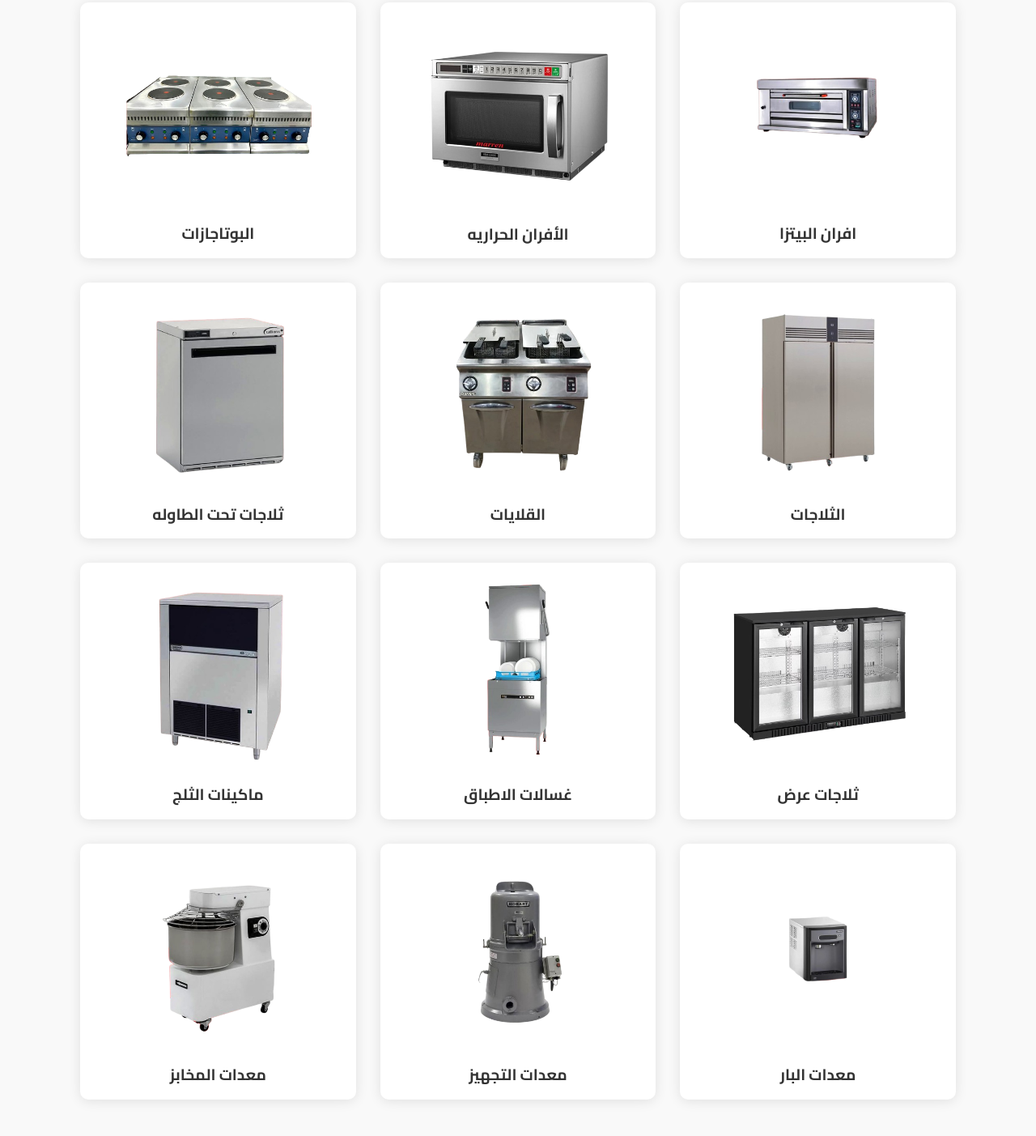
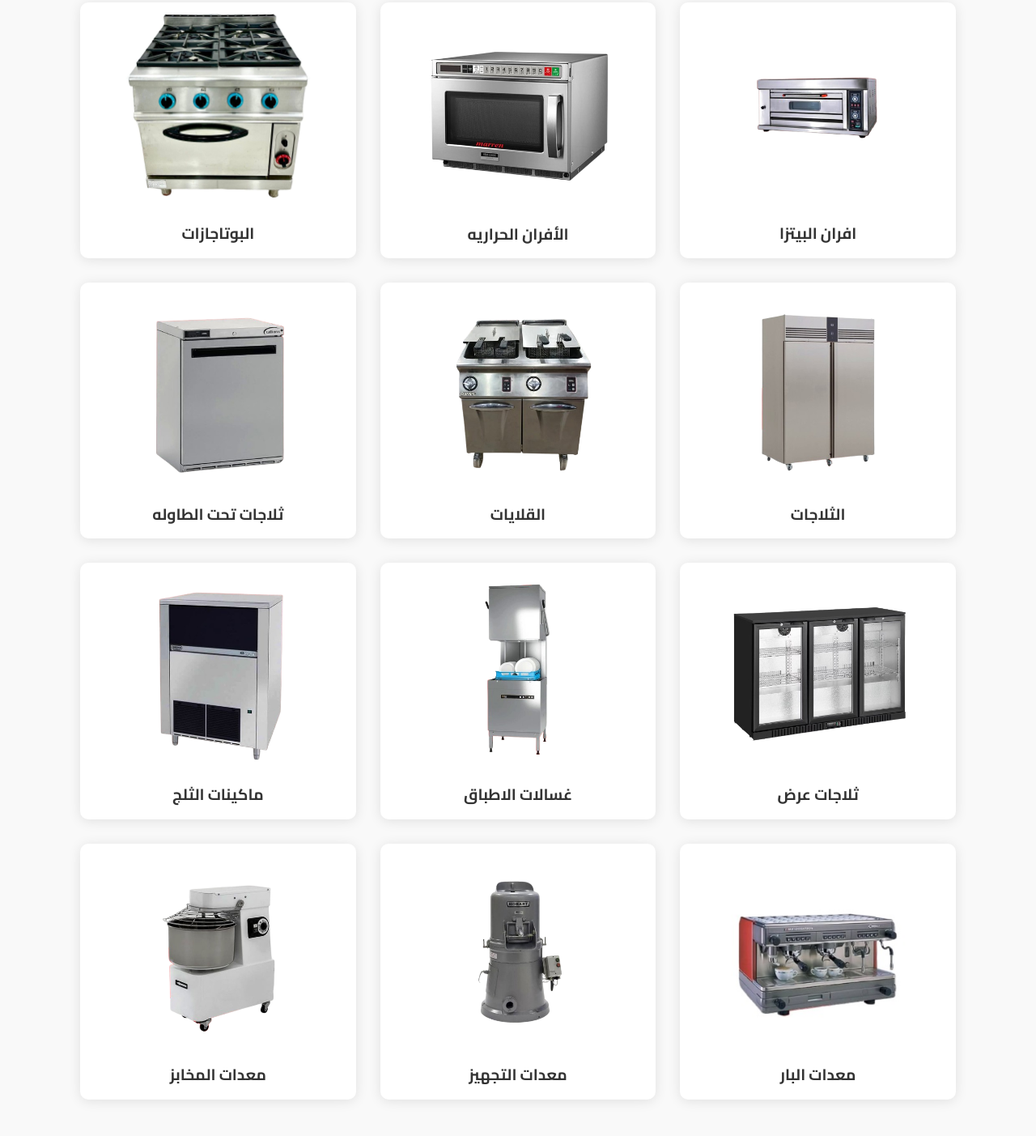
Before and after one commit to YousefAyman125/Store, a plain HTML site: page front/index.html in a window 1280 px wide. Shown: the part 1011-2414 px from the top of the page at 81% size. Drawn offline with nearby package versions, Linux system fonts and the light colour scheme.

Commit message:
last optmize

```diff
--- a/front/index.html
+++ b/front/index.html
@@ -156,7 +156,7 @@
             <div class="product-card">
                 <a href="pages/products.html" class="product-link" data-category="stoves">
                     <div class="product-image">
-                        <img src="assets/p_image/البوتاجازات/1000056279-removebg-preview.png" alt="الثلاجات">
+                        <img src="assets/p_image/البوتاجازات/img12.jpg" alt="الثلاجات">
                         <div class="overlay">
                             <span>عرض المنتجات</span>
                         </div>
@@ -252,7 +252,7 @@
             <div class="product-card">
                 <a href="pages/products.html" class="product-link" data-category="bar-equipments">
                     <div class="product-image">
-                        <img src="assets/p_image/معدات%20البار/1000058267-removebg-preview.png" alt="بوتاجازات">
+                        <img src="assets/p_image/معدات%20البار/img.png" alt="بوتاجازات">
                         <div class="overlay">
                             <span>عرض المنتجات</span>
                         </div>
```
Also changed, not shown: front/assets/p_image/البوتاجازات/img12.jpg (added), front/assets/p_image/معدات البار/img.png (added).
